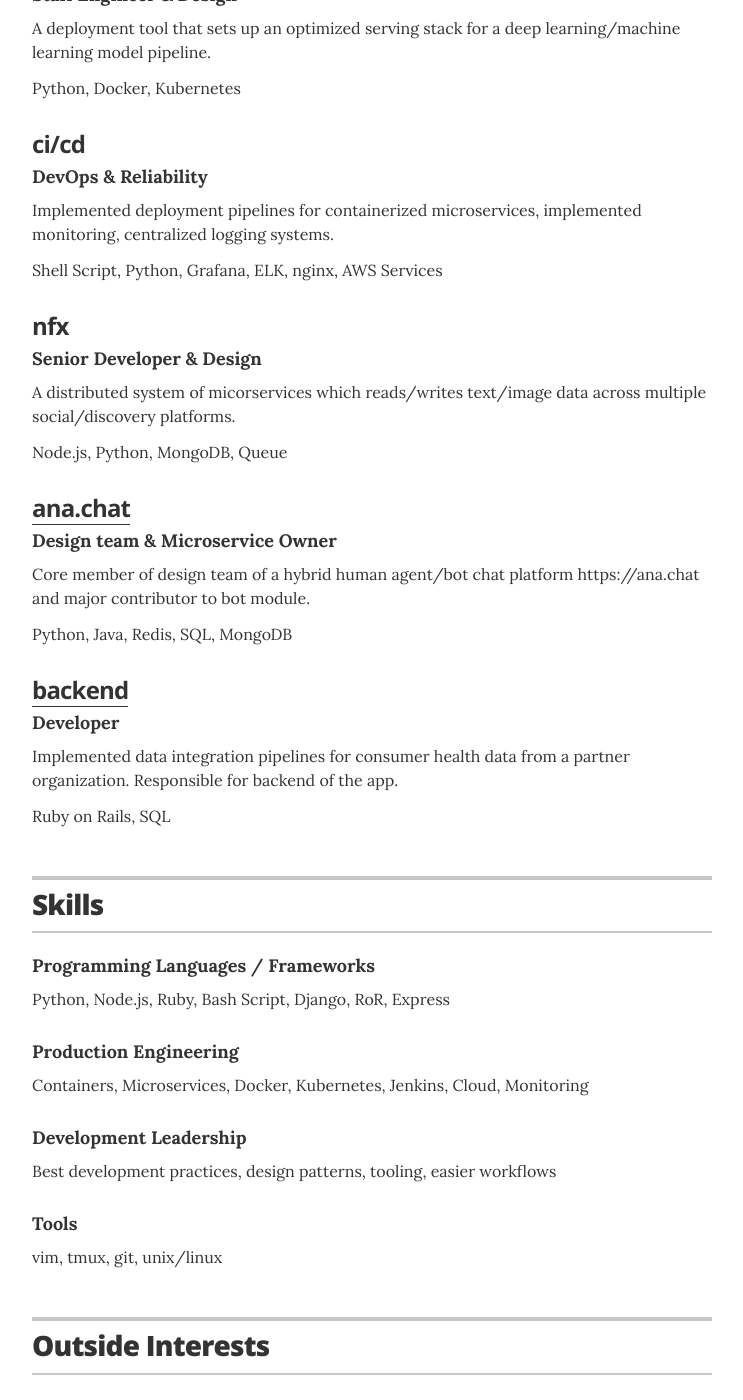
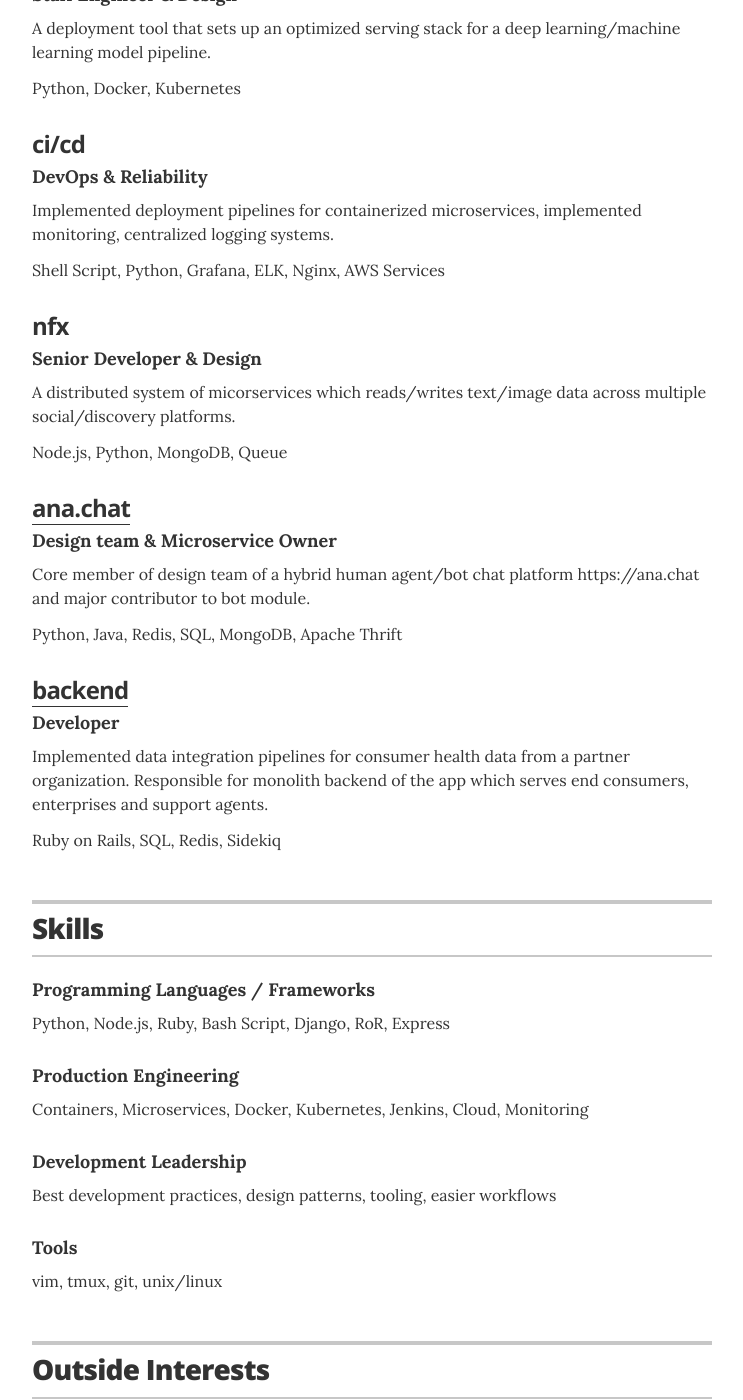
Before and after one commit to velutha/velutha.github.io, a Jekyll site: the page built from index.html, in a window 1280 px wide and 1400 px high, scrolled down 1603 px. Shown: the whole window, without its empty margins (268-1011 px from the left). Built offline with Jekyll 4.4.1, drawn with Linux system fonts in a browser that asks for light colours.

Commit message:
updated projects

```diff
--- a/_data/projects.yml
+++ b/_data/projects.yml
@@ -13,7 +13,7 @@
   #duration: 2015 &mdash; Present
   #url: "#"
   description: Implemented deployment pipelines for containerized microservices, implemented monitoring, centralized logging systems.
-  stack: Shell Script, Python, Grafana, ELK, nginx, AWS Services
+  stack: Shell Script, Python, Grafana, ELK, Nginx, AWS Services
 
 - project: nfx
   role: Senior Developer & Design
@@ -27,11 +27,11 @@
   # duration: 2007 &mdash; Present
   url: "https://ana.chat"
   description: Core member of design team of a hybrid human agent/bot chat platform https://ana.chat and major contributor to bot module.
-  stack: Python, Java, Redis, SQL, MongoDB
+  stack: Python, Java, Redis, SQL, MongoDB, Apache Thrift
 
 - project: backend
   role: Developer
   #duration: 2007 &mdash; Present
   url: "ekincare.com"
-  description: Implemented data integration pipelines for consumer health data from a partner organization. Responsible for backend of the app.
-  stack: Ruby on Rails, SQL
+  description: Implemented data integration pipelines for consumer health data from a partner organization. Responsible for monolith backend of the app which serves end consumers, enterprises and support agents.
+  stack: Ruby on Rails, SQL, Redis, Sidekiq
```
